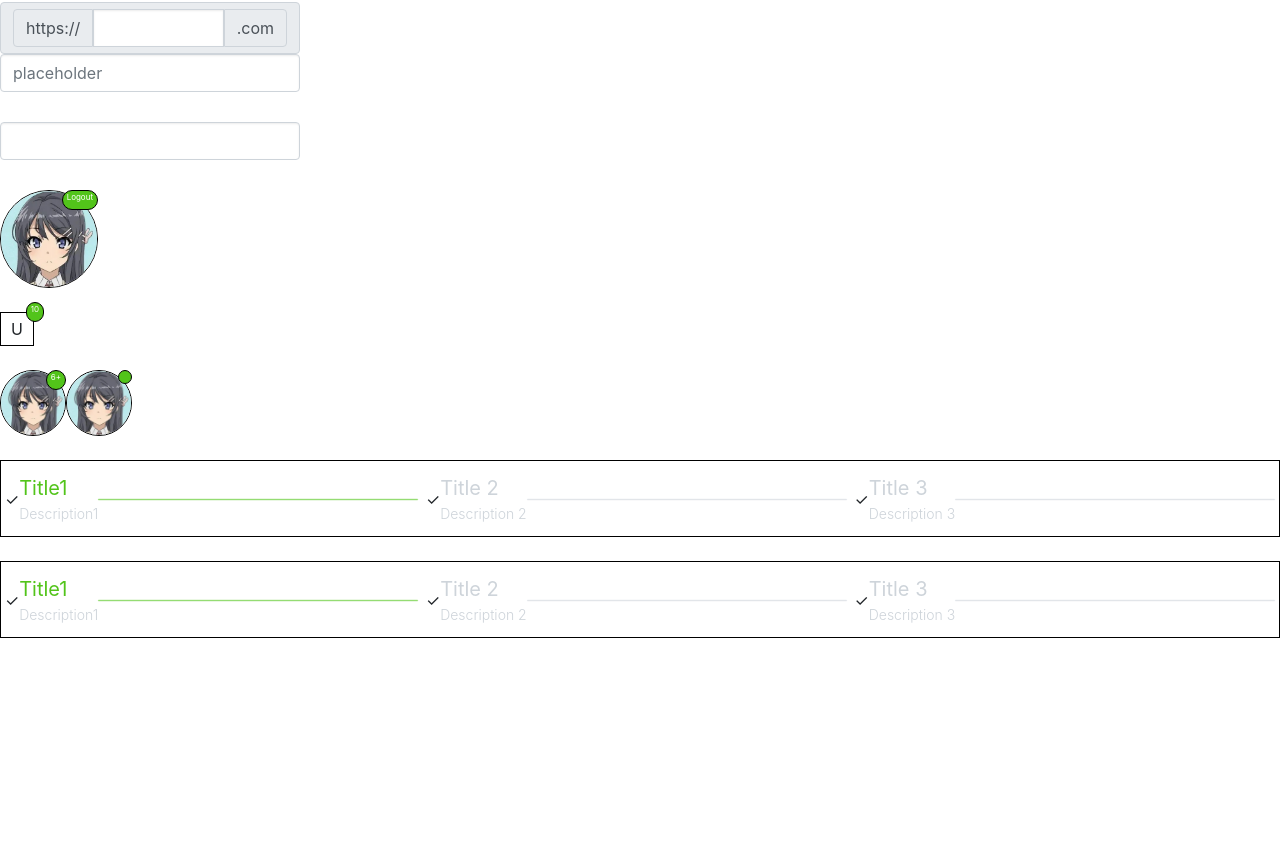
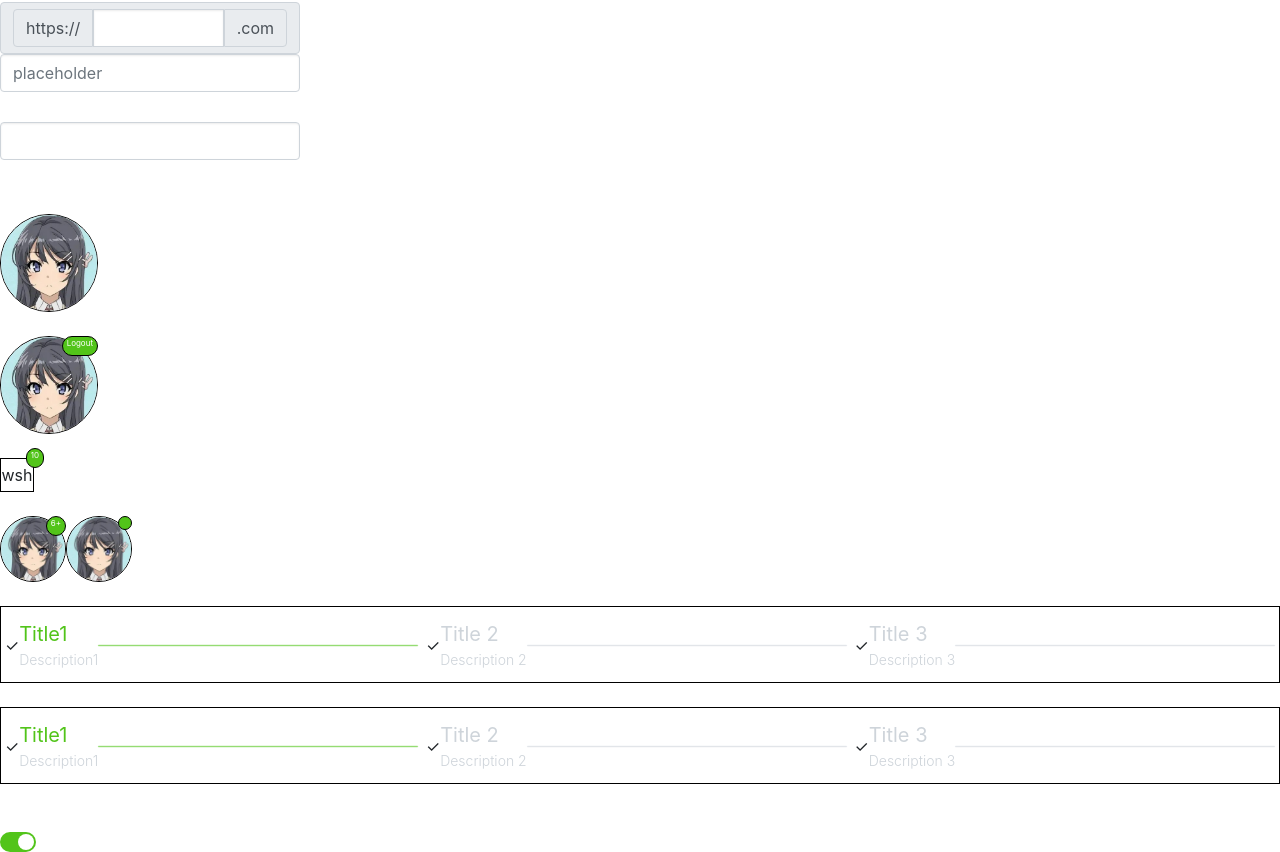
Before and after one commit to tachish/TUI, a React (Create React App) app: page / in a window 1280 px wide. Shown: the part 416-1268 px from the top of the page. Before the commit the page ends 1054 px from the top, so only its background shows below. Built offline with nearby package versions, Linux system fonts and the light colour scheme.

Commit message:
[feat]: Add Switch Component Without Loading Animation

```diff
--- a/src/App.tsx
+++ b/src/App.tsx
@@ -17,6 +17,7 @@ import imgURL from "./static/img.jpg";
 
 import Steps from './components/steps/steps';
 import Step from './components/steps/step';
+import Switch from './components/switch/switch';
 
 const App: React.FC = () => {
   return (
@@ -79,23 +80,23 @@ const App: React.FC = () => {
       <br />
 
       <Container prefixCls="Container">
-        <Header prefixCls="Header">
-          Header
-        </Header>
+        <Aside prefixCls="Aside" sideOption={2}>
+          Left side
+        </Aside>
         <Container prefixCls="Container">
-          <Aside prefixCls="Aside" sideOption={2}>
-            Left side
-          </Aside>
+          <Header prefixCls="Header">
+            Header
+          </Header>
           <Main prefixCls="Main">
             Main
           </Main>
-          <Aside prefixCls="Aside" sideOption={1}>
-            Right Side
-          </Aside>
+          <Footer prefixCls="Footer">
+            Footer
+            </Footer>
         </Container>
-        <Footer prefixCls="Footer">
-          Footer
-          </Footer>
+        <Aside prefixCls="Aside" sideOption={1}>
+          Right Side
+        </Aside>
       </Container>
 
       <br/>
@@ -105,6 +106,14 @@ const App: React.FC = () => {
       <DefaultInput></DefaultInput>
       <ControlledInput style={{width: "300px"}}></ControlledInput>
 
+        <br/>
+        <Avator
+          src={imgURL}
+          size={"lg"}
+          shape={'circle'}
+        >
+        </Avator>
+        <br/>
       <Badge
         content={"Logout"}
       >
@@ -127,6 +136,7 @@ const App: React.FC = () => {
         <Avator
           size={"sm"}
           shape={'square'}
+          char={"wsh"}
         >
         </Avator>
       </Badge>
@@ -197,6 +207,15 @@ const App: React.FC = () => {
         >
         </Step>
       </Steps>
+
+      <br/>
+      <br/>
+
+      <Switch
+        checked={true}
+      >
+
+      </Switch>
     </div>
   )
 }
--- /dev/null
+++ b/src/components/switch/_style.scss
@@ -0,0 +1,25 @@
+.switch-container-on {
+    width: 36px;
+    height: 20px;
+    border-radius: 10px;
+    padding: 2px;
+    background-color: $green;
+    .switchIcon {
+        transform: translateX(16px);
+    }
+}
+
+.switch-container-off {
+    width: 36px;
+    height: 20px;
+    border-radius: 10px;
+    padding: 2px;
+    background-color: $gray-200;
+}
+
+.switchIcon {
+    width: 16px;
+    height: 16px;
+    border-radius: 16px;
+    background-color: $white;
+}
--- /dev/null
+++ b/src/components/switch/switch.tsx
@@ -0,0 +1,108 @@
+import React, { useContext, useState } from 'react'
+import classNames from 'classnames';
+
+// TODO imple loading ani
+interface SwitchContext {
+    checked?: boolean;
+    loading?: boolean;
+}
+
+interface BaseSwitchProps {
+    size?: "sm" | "normal" | "lg"
+    className?: string;
+    context: React.Context<SwitchContext>;
+    onClick?: (e: React.MouseEvent) => void
+}
+
+interface SwitchProps {
+    checked?: boolean;
+    loading?: boolean;
+
+    size?: "sm" | "normal" | "lg"
+    className?: string;
+    onClick?: (e: React.MouseEvent) => {}
+}
+
+const BaseSwitch: React.FC<BaseSwitchProps> = (props) => {
+    const {
+        className,
+        onClick,
+        context,
+        ...restProps
+    } = props
+
+    const switchCxt = useContext(context)
+    const value = switchCxt.checked ? "on" : "off"
+
+    const classnames = classNames({
+        [`switch-container-${value}`]: value,
+    })
+
+    return (
+        <div
+            className={classnames}
+            onClick={(e: React.MouseEvent) => {
+                if(onClick) {
+                    onClick(e)
+                }
+            }}
+            {...restProps}
+        >
+            <div
+                className={"switchIcon"}
+            >
+            </div>
+        </div>
+    )
+}
+
+// HOC
+const HOC = (BaseSwitch: React.FC<BaseSwitchProps>) => {
+    const SwitchHOC: React.FC<SwitchProps> = (props) => {
+        const {
+            checked,
+            loading,
+            className,
+            size,
+            onClick,
+        } = props
+
+        const [value, setvalue] = useState(checked)
+        const ctxProps: SwitchContext = {
+            checked: value,
+            loading
+        }
+
+        const switchCtx = React.createContext(ctxProps)
+
+        async function handleClick(e: React.MouseEvent){
+            if(onClick) {
+                await onClick(e)
+            }
+            setvalue(!value);
+        }
+
+        const BaseSwitchProps: BaseSwitchProps = {
+            className,
+            size,
+            context: switchCtx,
+            onClick: handleClick,
+        }
+
+        return (
+            <switchCtx.Provider value={ctxProps}>
+                <BaseSwitch
+                    {...BaseSwitchProps}
+                >
+                </BaseSwitch>
+            </switchCtx.Provider>
+        )
+    }
+
+    return SwitchHOC
+}
+
+
+const Switch = HOC(BaseSwitch)
+
+export default Switch
--- a/src/styles/index.scss
+++ b/src/styles/index.scss
@@ -30,3 +30,6 @@
 
 // Step
 @import "../components/steps/style";
+
+// Switch
+@import "../components/switch/style";
```
